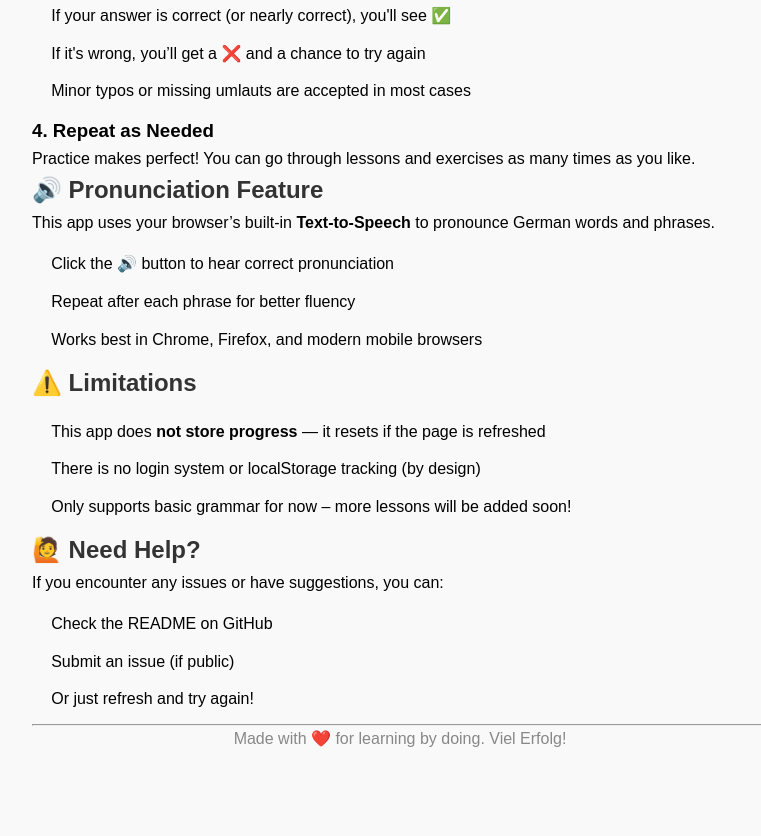
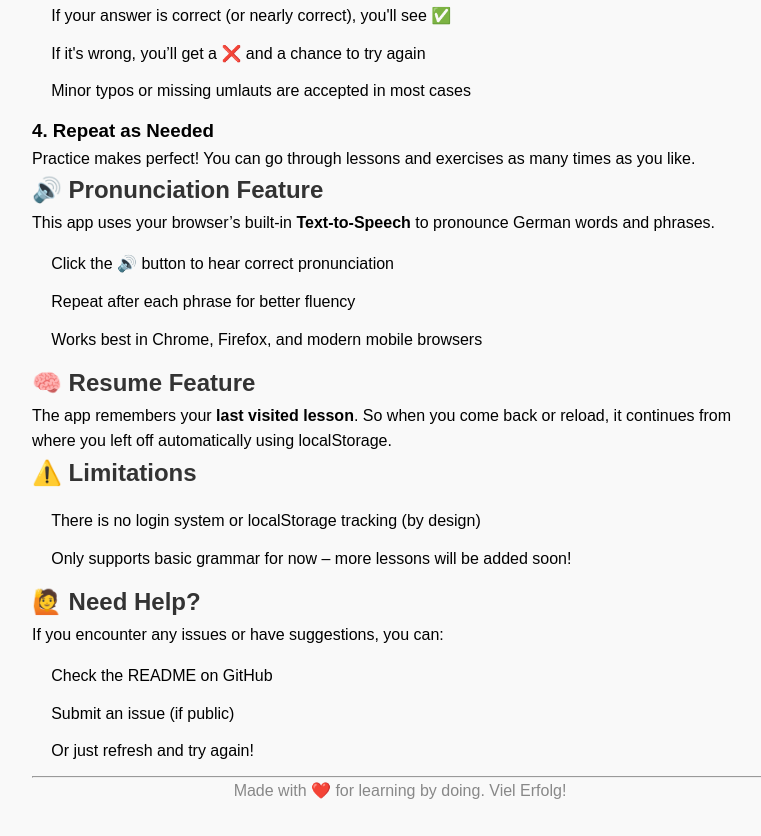
Before and after one commit to XMisterFry/deutsch-lernen, a website: page user-guide.html in a window 1280 px wide. Shown: the part 1042-1878 px from the top of the page, without its empty margins (240-1001 px from the left). Before the commit the page ends 1826 px from the top, so only its background shows below. Drawn offline with Linux system fonts and the light colour scheme.

Commit message:
Readme/Userguide updated

```diff
--- a/user-guide.html
+++ b/user-guide.html
@@ -94,9 +94,11 @@
     <li>Works best in Chrome, Firefox, and modern mobile browsers</li>
   </ul>
 
+  <h2>🧠 Resume Feature</h2>
+      <p>The app remembers your <strong>last visited lesson</strong>. So when you come back or reload, it continues from where you left off automatically using localStorage.</p>
+
   <h2>⚠️ Limitations</h2>
   <ul>
-    <li>This app does <strong>not store progress</strong> — it resets if the page is refreshed</li>
     <li>There is no login system or localStorage tracking (by design)</li>
     <li>Only supports basic grammar for now – more lessons will be added soon!</li>
   </ul>
```
Also changed, not shown: readme.md.
